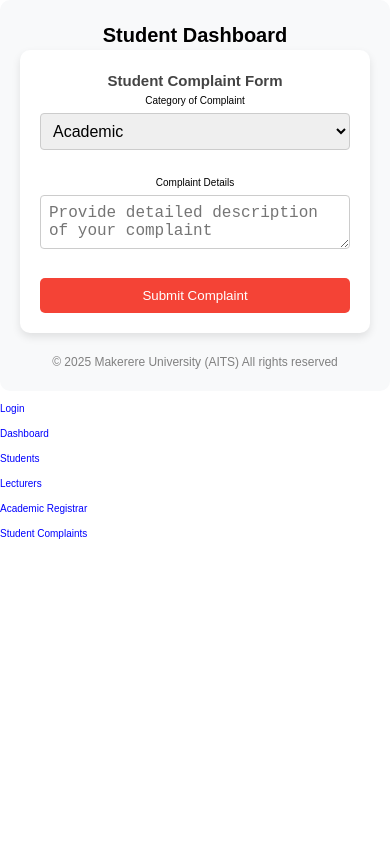
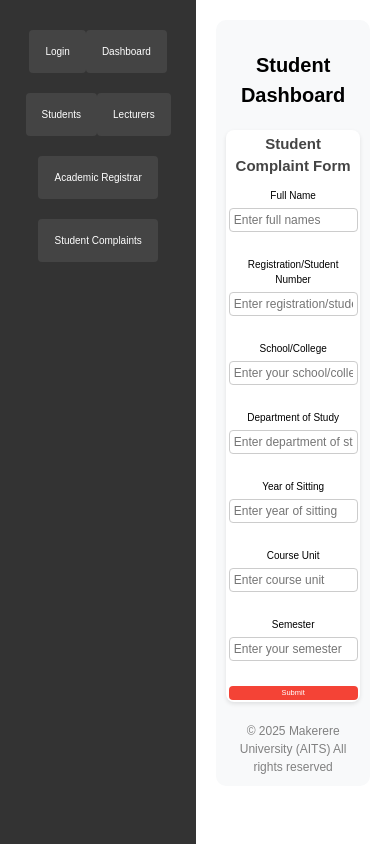
Before and after one commit to SekibaalaMark/academic_issue_tracking, a React (Vite) app in the folder Frontend/: page / in a window 390 px wide. Built offline with nearby package versions, Linux system fonts and the light colour scheme.

Commit message:
Styled the navigation menu

```diff
--- a/Frontend/src/App.css
+++ b/Frontend/src/App.css
@@ -3,6 +3,10 @@ body {
   font-family: Arial, sans-serif;
   margin: 0;
   padding: 0;
+}
+
+.app-container {
+  display: flex;
 }
 
 .logo {
@@ -11,6 +15,78 @@ body {
 
 h1 {
   font-size: 2rem;
+  text-align: center;
+  margin: 20px 0;
+}
+
+.navbar {
+  background-color: #333;
+  width: 200px;
+  min-height: 100vh;
+  padding-top: 20px;
+  position: fixed;
+}
+
+.nav-list {
+  list-style-type: none;
+  padding: 0;
+  margin: 0;
+  display: flex;
+  flex-direction: column;
+  align-items: center;
+}
+
+.nav-item {
+  margin: 10px 0;
+  width: 100%;
+}
+
+.nav-link {
+  display: block;
+  color: white;
+  text-align: center;
+  padding: 14px 16px;
+  text-decoration: none;
+  background-color: #444;
+  border-radius: 4px;
+  width: 90%;
+}
+
+.nav-link:hover {
+  background-color: #ddd;
+  color: black;
+}
+
+.content {
+  margin-left: 220px;
+  padding: 20px;
+  flex-grow: 1;
+}
+
+@media (max-width: 768px) {
+  .navbar {
+    width: 100%;
+    height: auto;
+    position: relative;
+  }
+
+  .nav-list {
+    flex-direction: row;
+    flex-wrap: wrap;
+    justify-content: center;
+  }
+
+  .nav-item {
+    width: auto;
+  }
+
+  .nav-link {
+    width: auto;
+  }
+
+  .content {
+    margin-left: 0;
+  }
 }
 
 nav ul {
--- a/Frontend/src/App.jsx
+++ b/Frontend/src/App.jsx
@@ -6,33 +6,44 @@ import { Link } from "react-router-dom";
 
 function App() {
   return (
-    <div>
-      <div>
-        <StudentDashboard />
-      </div>
-      <nav>
-        <ul>
-          <li>
-            <Link to="/login">Login</Link>
+    <div className="app-container">
+      <nav className="navbar">
+        <ul className="nav-list">
+          <li className="nav-item">
+            <Link to="/login" className="nav-link">
+              Login
+            </Link>
           </li>
-          <li>
-            <Link to="/dashboard">Dashboard</Link>
+          <li className="nav-item">
+            <Link to="/dashboard" className="nav-link">
+              Dashboard
+            </Link>
           </li>
-          <li>
-            <Link to="/students">Students</Link>
+          <li className="nav-item">
+            <Link to="/students" className="nav-link">
+              Students
+            </Link>
           </li>
-          <li>
-            <Link to="/lecturers">Lecturers</Link>
+          <li className="nav-item">
+            <Link to="/lecturers" className="nav-link">
+              Lecturers
+            </Link>
           </li>
-          <li>
-            <Link to="/academic-registrar">Academic Registrar</Link>
+          <li className="nav-item">
+            <Link to="/academic-registrar" className="nav-link">
+              Academic Registrar
+            </Link>
           </li>
-          <li>
-            <Link to="/student-complaints">Student Complaints</Link>{" "}
-            {/* Add link to Student Complaints */}
+          <li className="nav-item">
+            <Link to="/student-complaints" className="nav-link">
+              Student Complaints
+            </Link>
           </li>
         </ul>
       </nav>
+      <div className="content">
+        <StudentDashboard />
+      </div>
     </div>
   );
 }
--- a/Frontend/src/ui/StudentComplaints/StudentComplaints.jsx
+++ b/Frontend/src/ui/StudentComplaints/StudentComplaints.jsx
@@ -1,16 +1,28 @@
-import React from "react";
-import StudentForm from "./StudentForm"; // Correct import
-import "../StudentComplaints/StudentComplaints.css";
+import React, { useState } from "react";
 import FormField from "../StudentDashboard/FormField/FormField.jsx"; // Import FormField
+import "../StudentComplaints/StudentComplaints.css"; // Import CSS for styling
 
 const StudentComplaints = () => {
-  const { issue, setIssue, file, setFile, comment, setComment, handleSubmit } =
-    StudentForm();
+  const [issue, setIssue] = useState("");
+  const [file, setFile] = useState(null);
+  const [comment, setComment] = useState("");
+
+  const handleSubmit = (e) => {
+    e.preventDefault();
+    if (!issue) {
+      alert("Please select an issue.");
+      return;
+    }
+    console.log("Submitted Data:", { issue, file, comment });
+    alert("Complaint Submitted Successfully!");
+  };
 
   return (
-    <div className="complaint-container">
-      <h2>Student Complaints</h2>
-      <form onSubmit={handleSubmit}>
+    <div className="complaint-container max-w-lg mx-auto p-6 bg-white shadow-lg rounded-lg mt-10">
+      <h2 className="text-2xl font-bold mb-4 text-center">
+        Student Complaints
+      </h2>
+      <form onSubmit={handleSubmit} className="space-y-4">
         <FormField
           label="Select Issue:"
           type="select"
@@ -43,14 +55,25 @@ const StudentComplaints = () => {
           onChange={(e) => setComment(e.target.value)}
         />
 
-        <div className="buttons">
-          <button type="submit">Submit</button>
-          <button type="button" onClick={() => window.location.reload()}>
+        <div className="flex justify-between">
+          <button
+            type="submit"
+            className="small-button bg-blue-600 text-white px-4 py-2 rounded-md hover:bg-blue-700"
+          >
+            Submit
+          </button>
+          <button
+            type="button"
+            className="small-button bg-gray-400 text-white px-4 py-2 rounded-md hover:bg-gray-500"
+            onClick={() => window.location.reload()}
+          >
             Cancel
           </button>
         </div>
       </form>
-      <footer>@2025 Makerere University (AITS) All rights reserved</footer>
+      <footer className="text-center mt-4">
+        @2025 Makerere University (AITS) All rights reserved
+      </footer>
     </div>
   );
 };
--- a/Frontend/src/ui/StudentDashboard/FormField/FormField.css
+++ b/Frontend/src/ui/StudentDashboard/FormField/FormField.css
@@ -23,3 +23,22 @@
   outline: none;
   border-color: #4a90e2;
 }
+
+
+@media (max-width: 768px) {
+  .form-field input,
+  .form-field select,
+  .form-field textarea {
+    font-size: 14px;
+    padding: 6px;
+  }
+}
+
+@media (max-width: 480px) {
+  .form-field input,
+  .form-field select,
+  .form-field textarea {
+    font-size: 12px;
+    padding: 4px;
+  }
+}
--- a/Frontend/src/ui/StudentDashboard/FormField/FormField.jsx
+++ b/Frontend/src/ui/StudentDashboard/FormField/FormField.jsx
@@ -1,11 +1,19 @@
-import React from 'react';
-import './FormField.css';
+import React from "react";
+import "./FormField.css";
 
-const FormField = ({ label, type, value, onChange, placeholder, required, options }) => {
+const FormField = ({
+  label,
+  type,
+  value,
+  onChange,
+  placeholder,
+  required,
+  options,
+}) => {
   return (
     <div className="form-field">
       <label>{label}</label>
-      {type === 'select' ? (
+      {type === "select" ? (
         <select value={value} onChange={onChange} required={required}>
           {options.map((option, index) => (
             <option key={index} value={option}>
@@ -13,6 +21,8 @@ const FormField = ({ label, type, value, onChange, placeholder, required, option
             </option>
           ))}
         </select>
+      ) : type === "file" ? (
+        <input type="file" onChange={onChange} required={required} />
       ) : (
         <input
           type={type}
--- a/Frontend/src/ui/StudentDashboard/StudentDashboard.css
+++ b/Frontend/src/ui/StudentDashboard/StudentDashboard.css
@@ -1,5 +1,5 @@
 .dashboard {
-          padding: 20px;
+  padding: 1rem;
   background-color: #f8f9fa;
   border-radius: 10px;
   text-align: center;
@@ -7,23 +7,55 @@
 
 .form-container {
   max-width: 600px;
-          margin: auto;
-          background: white;
-          padding: 20px;
-          border-radius: 10px;
-          box-shadow: 0 4px 8px rgba(0, 0, 0, 0.1);
+  margin: 0 auto;
+  padding: 1rem;
+  background-color: #fff;
+  border-radius: 8px;
+  box-shadow: 0 2px 4px rgba(0, 0, 0, 0.1);
+}
+
+.form-container h2 {
+  text-align: center;
+  margin-bottom: 1rem;
 }
 
 .form-field {
-          margin-bottom: 15px;
+  margin-bottom: 1rem;
+}
+
+.form-field label {
+  display: block;
+  margin-bottom: 0.5rem;
+}
+
+.form-field input,
+.form-field select,
+.form-field textarea {
+  width: 100%;
+  padding: 0.75rem;
+  font-size: 1rem;
+  border: 1px solid #ccc;
+  border-radius: 4px;
+}
+
+.form-field input:focus,
+.form-field select:focus,
+.form-field textarea:focus {
+  outline: none;
+  border-color: #4a90e2;
 }
 
 .submit-btn {
+  display: block;
+  width: 100%;
+  padding: 0.75rem;
+  font-size: 1rem;
+  color: #fff;
   background-color: #007bff;
-          color: white;
-          padding: 10px;
   border: none;
+  border-radius: 4px;
   cursor: pointer;
+  text-align: center;
 }
 
 .submit-btn:hover {
@@ -31,7 +63,44 @@
 }
 
 .footer {
-          margin-top: 20px;
+  text-align: center;
+  margin-top: 2rem;
   font-size: 12px;
   color: gray;
 }
+
+@media (max-width: 768px) {
+  .form-container {
+    padding: 0.5rem;
+  }
+
+  .form-field input,
+  .form-field select,
+  .form-field textarea {
+    font-size: 0.875rem;
+    padding: 0.5rem;
+  }
+
+  .submit-btn {
+    padding: 0.5rem;
+    font-size: 0.875rem;
+  }
+}
+
+@media (max-width: 480px) {
+  .form-container {
+    padding: 0.25rem;
+  }
+
+  .form-field input,
+  .form-field select,
+  .form-field textarea {
+    font-size: 0.75rem;
+    padding: 0.25rem;
+  }
+
+  .submit-btn {
+    padding: 0.25rem;
+    font-size: 0.75rem;
+  }
+}
--- a/Frontend/src/ui/StudentDashboard/StudentDashboard.jsx
+++ b/Frontend/src/ui/StudentDashboard/StudentDashboard.jsx
@@ -11,8 +11,6 @@ const StudentDashboard = () => {
   const [courseUnit, setCourseUnit] = useState("");
   const [semester, setSemester] = useState("");
   const [category, setCategory] = useState("");
-  const [dateRaised, setDateRaised] = useState("");
-  const [status, setStatus] = useState("");
   const [details, setDetails] = useState("");
 
   useEffect(() => {
@@ -25,8 +23,6 @@ const StudentDashboard = () => {
       courseUnit,
       semester,
       category,
-      dateRaised,
-      status,
       details,
     });
   }, [
@@ -38,8 +34,6 @@ const StudentDashboard = () => {
     courseUnit,
     semester,
     category,
-    dateRaised,
-    status,
     details,
   ]);
 
@@ -54,13 +48,66 @@ const StudentDashboard = () => {
       <div className="form-container">
         <h2>Student Complaint Form</h2>
         <form onSubmit={handleSubmit}>
-          <FormField label="Category of Complaint" type="select" value={category} onChange={(e) => setCategory(e.target.value)} options={["Academic", "Administrative", "Facility", "Other"]} required />
-          {/* <FormField label="Status" type="select" value={status} onChange={(e) => setStatus(e.target.value)} options={["Pending", "Resolved", "In Progress"]} required /> */}
-          <div className="form-field">
-            <label>Complaint Details</label>
-            <textarea value={details} onChange={(e) => setDetails(e.target.value)} placeholder="Provide detailed description of your complaint" required></textarea>
-          </div>
-          <button type="submit" className="submit-btn">Submit Complaint</button>
+          <FormField
+            label="Full Name"
+            type="text"
+            value={fullName}
+            onChange={(e) => setFullName(e.target.value)}
+            placeholder="Enter full names"
+            required
+          />
+          <FormField
+            label="Registration/Student Number"
+            type="text"
+            value={registrationNumber}
+            onChange={(e) => setRegistrationNumber(e.target.value)}
+            placeholder="Enter registration/student number"
+            required
+          />
+          <FormField
+            label="School/College"
+            type="text"
+            value={school}
+            onChange={(e) => setSchool(e.target.value)}
+            placeholder="Enter your school/college"
+            required
+          />
+          <FormField
+            label="Department of Study"
+            type="text"
+            value={department}
+            onChange={(e) => setDepartment(e.target.value)}
+            placeholder="Enter department of study"
+            required
+          />
+          <FormField
+            label="Year of Sitting"
+            type="text"
+            value={year}
+            onChange={(e) => setYear(e.target.value)}
+            placeholder="Enter year of sitting"
+            required
+          />
+          <FormField
+            label="Course Unit"
+            type="text"
+            value={courseUnit}
+            onChange={(e) => setCourseUnit(e.target.value)}
+            placeholder="Enter course unit"
+            required
+          />
+          <FormField
+            label="Semester"
+            type="text"
+            value={semester}
+            onChange={(e) => setSemester(e.target.value)}
+            placeholder="Enter your semester"
+            required
+          />
+
+          <button type="submit" className="submit-btn">
+            Submit
+          </button>
         </form>
       </div>
       <div className="footer">
```
Also changed, not shown: Frontend/src/ui/StudentComplaints/StudentComplaints.css (+26 -7 lines), 1 other file (tests, documents, lock files or other folders). Lines whose indentation alone changed are shown as unchanged.
